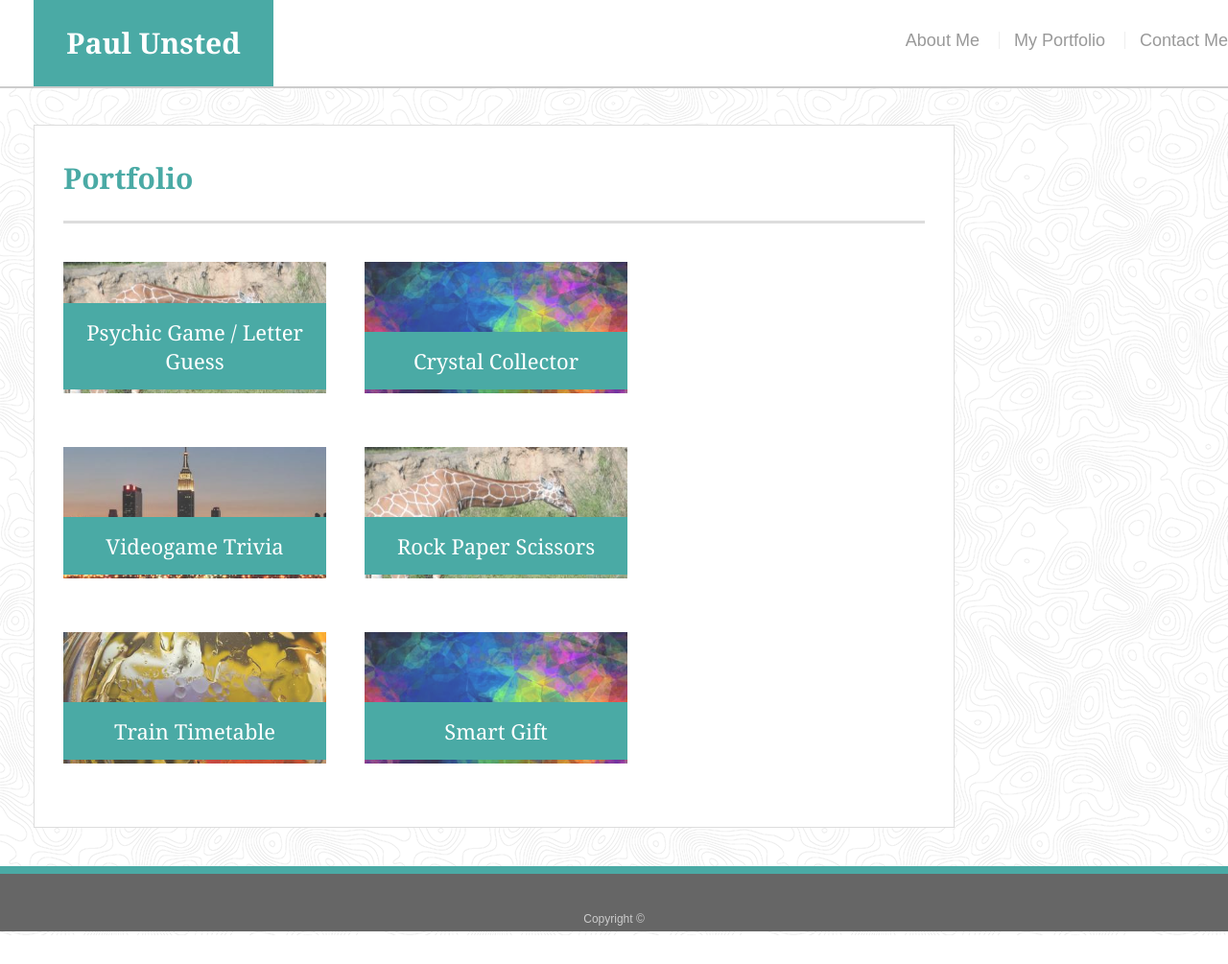
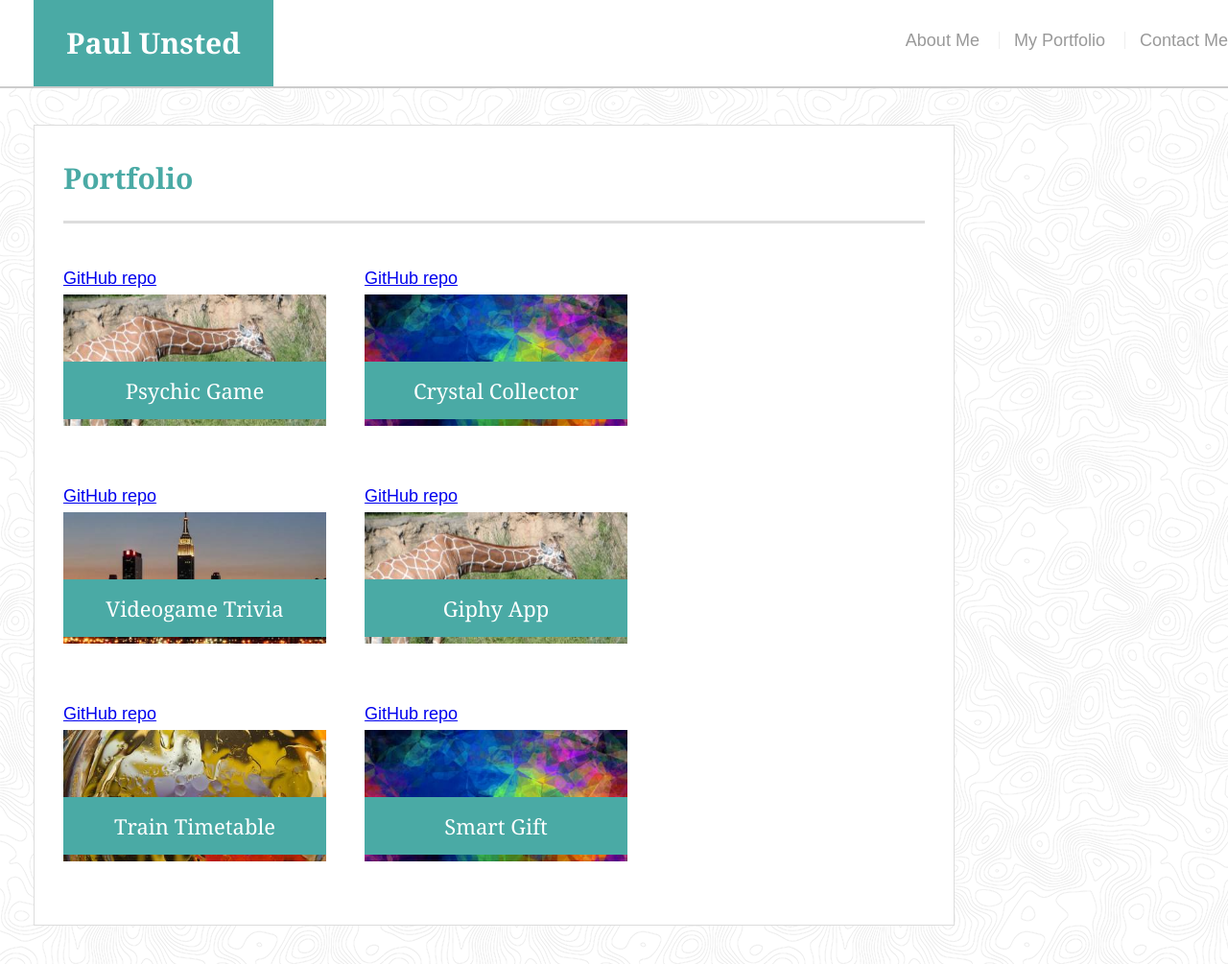
Before and after one commit to TheAmberlamps/Responsive-Portfolio, a plain HTML site: page portfolio.html in a window 1280 px wide. Shown: the top 1005 px of the page at 96% size. Before the commit the page ends 975 px from the top, so only its background shows below. Drawn offline with Linux system fonts and the light colour scheme.

Commit message:
added links to my github repos to my portfolio page

```diff
--- a/assets/css/style.css
+++ b/assets/css/style.css
@@ -171,7 +171,7 @@ h3, h2 {
 .work img {
   width: 100%;
   border: 0 none;
-  opacity: 0.8;
+  /* opacity: 0.8; */
 }
 
 .work h3 {
--- a/portfolio.html
+++ b/portfolio.html
@@ -28,36 +28,42 @@
                       <h1>Portfolio</h1>
 
                       <div class="work">
+                        <a href="https://github.com/TheAmberlamps/Psychic-Game">GitHub repo</a>
                         <a href="https://theamberlamps.github.io/Psychic-Game/">
                           <img src="assets/images/angery.jpg" alt="Psychic Game">
-                          <h3>Psychic Game / Letter Guess</h3>
+                          <h3>Psychic Game</h3>
                         </a>
                       </div>
                       <div class="work">
+                        <a href="https://github.com/TheAmberlamps/unit-4-game">GitHub repo</a>
                         <a href="https://theamberlamps.github.io/unit-4-game/">
                           <img src="assets/images/antipods.jpg" alt="Crystal Collector">
                           <h3>Crystal Collector</h3>
                         </a>
                       </div>
                       <div class="work">
+                        <a href="https://github.com/TheAmberlamps/TriviaGame">GitHub repo</a>
                         <a href="https://theamberlamps.github.io/TriviaGame/">
                         <img src="assets/images/city.jpg" alt="Trivia Game">
                         <h3>Videogame Trivia</h3>
                         </a>
                       </div>
                       <div class="work">
+                        <a href="https://github.com/TheAmberlamps/Giphy-project">GitHub repo</a>
                         <a href="https://theamberlamps.github.io/Giphy-project/">
-                        <img src="assets/images/turntable.jpg" alt="Rock Paper Scissors">
-                        <h3>Rock Paper Scissors</h3>
+                        <img src="assets/images/turntable.jpg" alt="Giphy App">
+                        <h3>Giphy App</h3>
                         </a>
                       </div>
                       <div class="work">
+                        <a href="https://github.com/TheAmberlamps/Train-Timetable">GitHub repo</a>
                         <a href="https://theamberlamps.github.io/Train-Timetable/">
                         <img src="assets/images/tablet.jpg" alt="Train Timetable">
                         <h3>Train Timetable</h3>
                         </a>
                       </div>
                       <div class="work">
+                        <a href="https://github.com/mouna-ait/Cayenne">GitHub repo</a>
                         <a href="https://mouna-ait.github.io/Cayenne/">
                         <img src="assets/images/antipods.jpg" alt="Smart Gift">
                         <h3>Smart Gift</h3>
```
